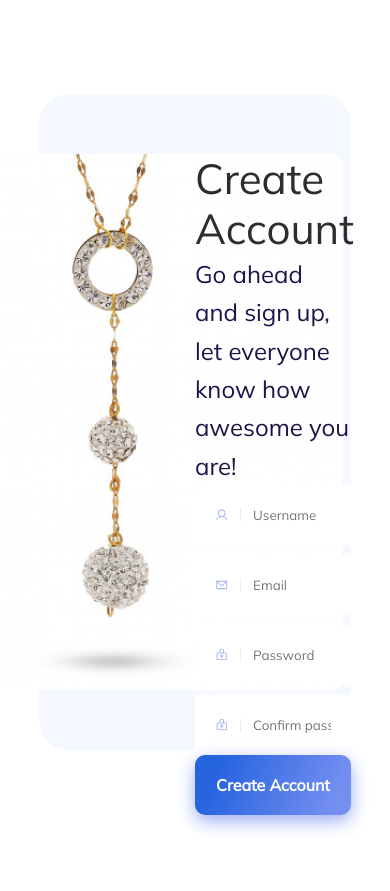
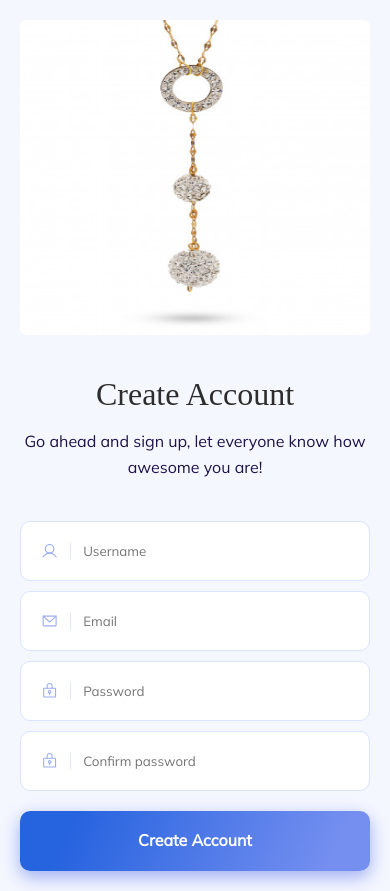
Before and after one commit to Ojotule-Benjamin/valinteca-Task, a React (Create React App) app: page /register in a window 390 px wide. Before the commit the page ends 844 px from the top, so only its background shows below. Built offline with nearby package versions, Linux system fonts and the light colour scheme.

Commit message:
optimize code to be responsive across all mobile device

```diff
--- a/src/App.js
+++ b/src/App.js
@@ -2,7 +2,6 @@ import React from "react";
 import Welcome from "./pages/Welcome";
 import SignUp from "./pages/SignUp";
 import Succeed from "./pages/Succeed";
-// import ReactDOM from "react-dom/client";
 import { createBrowserRouter, RouterProvider } from "react-router-dom";
 
 const router = createBrowserRouter([
--- a/src/pages/SignUp.jsx
+++ b/src/pages/SignUp.jsx
@@ -8,8 +8,6 @@ import {
   PasswordIconSvg,
   DividerIconSvg,
 } from "../assets/icons/icons";
-// import { EmailIconSvg } from "../assets/icons/icons";
-// import { passwordIconSvg } from "../assets/icons/icons";
 
 const SignUp = () => {
   return (
--- a/src/pages/signUp.scss
+++ b/src/pages/signUp.scss
@@ -1,34 +1,98 @@
+@import "../scss/breakpoints";
+
 .signUpContainer {
+  background-color: rgba(245, 247, 255, 0.85);
+  width: 100%;
+  //background: linear-gradient(113.87deg, #2663df 74.81%, #758ff0 88.76%);
+  gap: 40px;
+
+  @include md {
     background-color: #ffffff;
-  //background: lightgreen;
     width: 100%;
     height: 100vh;
     display: flex;
     align-items: center;
     justify-content: center;
+  }
 
   .signUpWrapper {
     display: flex;
+    align-items: center;
+    justify-content: center;
+    flex-direction: column;
+    background-color: rgba(245, 247, 255, 0.85);
+    width: 100%;
+    padding: 20px 20px;
+
+    @include md {
+      display: flex;
+      align-items: center;
+      justify-content: center;
+      flex-direction: row;
       background-color: rgba(245, 247, 255, 0.85);
       width: 80%;
       height: 656px;
       border-radius: 30px;
+    }
 
     .left {
+      width: 100%;
+      display: flex;
+      justify-content: center;
+      //margin-bottom: 40px;
+
+      img {
+        width: 100%;
+        height: 315px;
+      }
+
+      @include md {
         width: 50%;
         padding: 60px;
         display: flex;
         justify-content: center;
+
+        img {
+          width: auto;
+          height: auto;
+        }
+      }
     }
     .right {
+      width: 100%;
+      flex-direction: column;
+      display: flex;
+      align-items: center;
+      justify-content: center;
+
+      @include md {
         width: 50%;
-      margin: 60px 60px 60px 0;
+        height: 100%;
+        //margin: 60px 60px 60px 0;
         //margin: 10% 5% 10% 0;
         flex-direction: column;
         display: flex;
-      justify-content: space-between;
+        align-items: flex-start;
+        //justify-content: space-between;
+        //background-color: red;
+        padding: 30px 10px;
+      }
 
       h1 {
+        font-family: " Abdoullah Ashgar EL-kharef";
+        font-style: normal;
+        font-weight: 400;
+        font-size: 32px;
+        line-height: 120%;
+        display: flex;
+        align-items: center;
+        text-align: center;
+        text-transform: capitalize;
+        color: #2d2d2d;
+        margin-top: 40px;
+        margin-bottom: 16px;
+
+        @include md {
           font-style: normal;
           font-weight: 400;
           font-size: 42px;
@@ -36,16 +100,39 @@
           text-transform: capitalize;
           color: #2d2d2d;
         }
+      }
+
       p {
+        font-family: "Mulish";
+        font-style: normal;
+        font-weight: 400;
+        font-size: 16px;
+        line-height: 160%;
+        text-align: center;
+        color: #1f1249;
+        margin-bottom: 40px;
+
+        @include md {
           font-family: "Mulish";
           font-style: normal;
           font-weight: 400;
           font-size: 24px;
           line-height: 160%;
           color: #1f1249;
-        align-self: stretch;
+          text-align: start;
         }
+      }
+
       form {
+        width: 100%;
+        height: "100%";
+        gap: 10px;
+        display: flex;
+        align-items: flex-start;
+        justify-content: center;
+        flex-direction: column;
+
+        @include md {
           width: 100%;
           height: "auto";
           gap: 10px;
@@ -53,6 +140,7 @@
           align-items: flex-start;
           justify-content: center;
           flex-direction: column;
+        }
 
         .inputSyle {
           width: 100%;
@@ -63,9 +151,10 @@
           align-items: center;
           padding: 8px 20px;
           gap: 12px;
+          border: 1px solid #dbe3ff;
+          border-radius: 10px;
           background: #ffffff;
           align-self: stretch;
-          flex-grow: 0;
 
           input {
             width: 100%;
@@ -76,7 +165,14 @@
         }
       }
       .linkStyles {
+        width: 100%;
         text-decoration: none;
+
+        @include md {
+          width: 100%;
+          text-decoration: none;
+          //margin-top: 20px;
+        }
       }
 
       button {
@@ -99,7 +195,34 @@
         line-height: 140%;
         align-items: center;
         text-decoration: none;
+        margin-top: 20px;
+
+        @include md {
+          display: flex;
+          flex-direction: row;
+          justify-content: center;
+          align-items: center;
+          gap: 12px;
+          width: 100%;
+          height: 60px;
+          background: linear-gradient(
+            113.87deg,
+            #2663df 14.81%,
+            #758ff0 88.76%
+          );
+          box-shadow: 0px 6px 18px #9cadf2;
+          border-radius: 10px;
+          border: none;
+          color: #ffffff;
+          font-family: "Mulish";
+          font-style: normal;
+          font-weight: 700;
+          font-size: 16px;
+          line-height: 140%;
+          align-items: center;
+          text-decoration: none;
         }
       }
     }
   }
+}
--- a/src/pages/succeed.scss
+++ b/src/pages/succeed.scss
@@ -5,9 +5,6 @@
   background-color: rgba(245, 247, 255, 0.85);
   width: 100%;
   height: 100vh;
-  //   display: flex;
-  //   align-items: center;
-  //   justify-content: center;
 
   @include md {
     background-color: #ffffff;
@@ -48,10 +45,16 @@
     }
 
     .left {
-      width: 50%;
-      padding: 60px;
+      width: 100%;
       display: flex;
       justify-content: center;
+
+      @include md {
+        width: 50%;
+        padding: 60px;
+        display: flex;
+        justify-content: center;
+      }
     }
     .right {
       width: 100%;
@@ -66,7 +69,7 @@
         display: flex;
         align-items: flex-start;
         justify-content: center;
-        padding: 0px 5;
+        padding: 0px 5px;
       }
 
       h1 {
@@ -108,10 +111,11 @@
           font-weight: 400;
           font-size: 16px;
           line-height: 160%;
+          display: flex;
+          align-items: center;
           text-decoration-line: underline;
           color: #1f1249;
           flex-grow: 0;
-          padding-top: 20px;
         }
       }
     }
--- a/src/pages/welcome.scss
+++ b/src/pages/welcome.scss
@@ -1,4 +1,14 @@
+@import "../scss//breakpoints";
+
 .welcomeContainer {
+  background: rgba(245, 247, 255, 0.85);
+  width: 100%;
+  height: 100vh;
+  display: flex;
+  align-items: center;
+  justify-content: center;
+
+  @include md {
     background-color: #ffffff;
     //background: rgba(245, 247, 255, 0.85);
     width: 100%;
@@ -6,30 +16,80 @@
     display: flex;
     align-items: center;
     justify-content: center;
+  }
 
   .welcomeWrapper {
     display: flex;
+    align-items: center;
+    justify-content: center;
+    flex-direction: column;
+    //background-color: rgba(245, 247, 255, 0.85);
+    width: 100%;
+    padding: 20px 20px;
+
+    @include md {
+      display: flex;
+      flex-direction: row;
       background-color: rgba(245, 247, 255, 0.85);
       width: 80%;
       height: 435px;
       border-radius: 30px;
+    }
 
     .left {
+      width: 100%;
+      display: flex;
+      justify-content: center;
+
+      img {
+        width: 100%;
+        height: 315px;
+      }
+
+      @include md {
         width: 50%;
         padding: 60px;
         display: flex;
         justify-content: center;
+
+        img {
+          width: auto;
+          height: auto;
+        }
+      }
     }
     .right {
+      width: 100%;
+      height: "100%";
+      flex-direction: column;
+      display: flex;
+      align-items: center;
+      justify-content: center;
+
+      @include md {
         width: 50%;
         height: "100%";
         margin: 10% 5% 10% 0;
         flex-direction: column;
         display: flex;
-      // align-items: center;
         justify-content: space-between;
+      }
 
       h1 {
+        font-family: " Abdoullah Ashgar EL-kharef";
+        font-style: normal;
+        font-weight: 400;
+        font-size: 42px;
+        line-height: 120%;
+        display: flex;
+        align-items: center;
+        text-align: center;
+        text-transform: capitalize;
+        color: #2d2d2d;
+        margin-top: 40px;
+        margin-bottom: 10px;
+
+        @include md {
           font-style: normal;
           font-weight: 400;
           font-size: 56px;
@@ -37,7 +97,18 @@
           text-transform: capitalize;
           color: #2d2d2d;
         }
+      }
       p {
+        font-family: "Mulish";
+        font-style: normal;
+        font-weight: 400;
+        font-size: 16px;
+        line-height: 160%;
+        text-align: center;
+        color: #1f1249;
+        margin-bottom: 40px;
+
+        @include md {
           font-family: "Mulish";
           font-style: normal;
           font-weight: 400;
@@ -46,8 +117,16 @@
           color: #1f1249;
           align-self: stretch;
         }
+      }
       .linkStyles {
+        width: 100%;
         text-decoration: none;
+
+        @include md {
+          width: 100%;
+          text-decoration: none;
+          //margin-top: 20px;
+        }
       }
 
       button {
```
Lines whose indentation alone changed are shown as unchanged.
